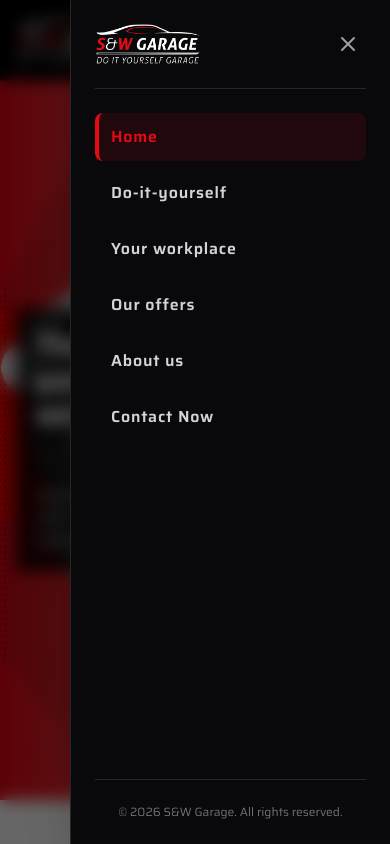
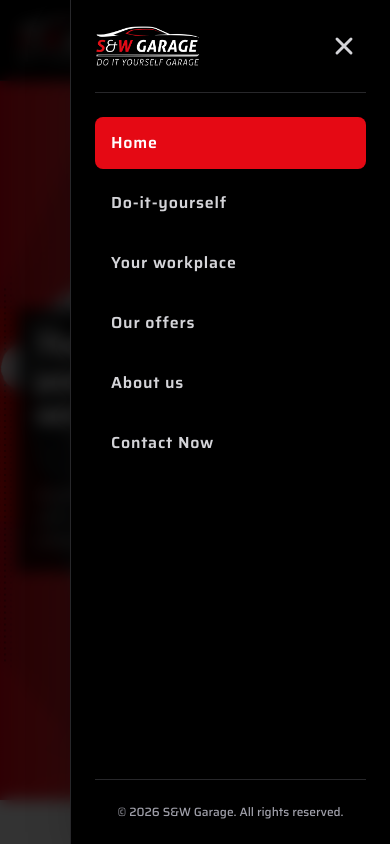
Before and after one commit to gokul278/Garage, a React (Vite) app: page / in a window 390 px wide. Both pictures are taken after a click on the button "Open main menu". Shown: the top 844 px of the page. Built offline with nearby package versions, Linux system fonts and the light colour scheme.

Commit message:
feat: add BeforeAfterSlider and ImplementationSection components with navigation and touch support

```diff
--- a/package.json
+++ b/package.json
@@ -4,7 +4,7 @@
   "version": "0.0.0",
   "type": "module",
   "scripts": {
-    "dev": "vite",
+    "dev": "vite --host",
     "build": "tsc -b && vite build",
     "lint": "eslint .",
     "preview": "vite preview"
--- a/src/Pages/Header/Header.tsx
+++ b/src/Pages/Header/Header.tsx
@@ -20,6 +20,18 @@ export default function Header() {
         return () => window.removeEventListener('scroll', handleScroll);
     }, []);
 
+    // Prevent background scrolling when mobile sidebar drawer is open
+    useEffect(() => {
+        if (isSidebarOpen) {
+            document.body.style.overflow = 'hidden';
+        } else {
+            document.body.style.overflow = '';
+        }
+        return () => {
+            document.body.style.overflow = '';
+        };
+    }, [isSidebarOpen]);
+
     const navLinks = [
         { name: 'Home', path: '/home' },
         { name: 'Do-it-yourself', path: '/do-it-yourself' },
@@ -34,8 +46,9 @@ export default function Header() {
     };
 
     return (
-        <header className={`fixed top-0 left-0 right-0 w-full transition-all duration-300 z-50 border-b ${isScrolled
-            ? 'bg-zinc-100/90 backdrop-blur-md border-zinc-200/80 text-zinc-900 shadow-md'
+        <>
+            <header className={`fixed top-0 left-0 right-0 w-full transition-all duration-300 z-40 border-b ${isScrolled
+                ? 'bg-zinc-100/95 backdrop-blur-md border-zinc-200/80 text-zinc-900 shadow-md'
                 : 'bg-black border-gray-800 text-white'
                 }`}>
                 {/* Header Content Wrapper */}
@@ -77,7 +90,7 @@ export default function Header() {
                             onClick={toggleSidebar}
                             type="button"
                             className={`inline-flex items-center justify-center p-2 rounded-md transition-colors duration-200 ${isScrolled
-                                ? 'text-red-600 hover:bg-zinc-200/60'
+                                ? 'text-zinc-900 hover:bg-zinc-200/80'
                                 : 'text-white hover:bg-zinc-800'
                                 } focus:outline-none focus:ring-2 focus:ring-inset focus:ring-red-600`}
                             aria-expanded={isSidebarOpen}
@@ -100,35 +113,36 @@ export default function Header() {
                         </button>
                     </div>
                 </div>
+            </header>
 
-            {/* Sidebar Navigation Drawer for Tablet/Mobile */}
+            {/* Sidebar Navigation Overlay Drawer for Mobile (Rendered outside header element to prevent backdrop-filter stacking issues) */}
             <div
-                className={`fixed inset-0 z-50 lg:hidden flex transition-opacity duration-300 ease-in-out ${isSidebarOpen ? 'opacity-100 pointer-events-auto' : 'opacity-0 pointer-events-none'
+                className={`fixed inset-0 z-[100] lg:hidden transition-opacity duration-300 ${isSidebarOpen ? 'opacity-100 pointer-events-auto' : 'opacity-0 pointer-events-none'
                     }`}
             >
-                {/* Backdrop overlay */}
+                {/* Full Dark Overlay */}
                 <div
-                    className="fixed inset-0 bg-black/60 backdrop-blur-sm transition-opacity duration-300"
+                    className="fixed inset-0 bg-black/80 backdrop-blur-sm"
                     onClick={toggleSidebar}
                 />
 
-                {/* Drawer Menu */}
+                {/* Solid Black Drawer Panel */}
                 <div
-                    className={`fixed top-0 right-0 bottom-0 w-80 max-w-full bg-zinc-950 border-l border-zinc-800 p-6 flex flex-col justify-between shadow-2xl transition-transform duration-300 ease-in-out transform ${isSidebarOpen ? 'translate-x-0' : 'translate-x-full'
+                    className={`fixed top-0 right-0 bottom-0 w-80 max-w-[85vw] bg-black text-white border-l border-zinc-800 p-6 flex flex-col justify-between shadow-2xl transition-transform duration-300 ease-in-out transform z-[101] ${isSidebarOpen ? 'translate-x-0' : 'translate-x-full'
                         }`}
                 >
                     <div>
                         {/* Drawer Header */}
-                        <div className="flex items-center justify-between pb-6 border-b border-zinc-800 mb-6">
+                        <div className="flex items-center justify-between pb-6 border-b border-zinc-800 mb-6 bg-black">
                             <img src={logoImg} alt="S&W Garage Logo" className="h-10 w-auto object-contain" />
                             <button
                                 onClick={toggleSidebar}
                                 type="button"
-                                className="rounded-md p-1.5 text-zinc-400 hover:text-red-600 hover:bg-zinc-900 focus:outline-none transition-all duration-200"
+                                className="rounded-md p-2 text-zinc-300 hover:text-white hover:bg-zinc-900 focus:outline-none transition-all duration-200"
                             >
                                 <span className="sr-only">Close menu</span>
                                 <svg
-                                    className="h-6 w-6"
+                                    className="h-7 w-7"
                                     fill="none"
                                     viewBox="0 0 24 24"
                                     stroke="currentColor"
@@ -136,14 +150,14 @@ export default function Header() {
                                     <path
                                         strokeLinecap="round"
                                         strokeLinejoin="round"
-                                        strokeWidth="2"
+                                        strokeWidth="2.5"
                                         d="M6 18L18 6M6 6l12 12"
                                     />
                                 </svg>
                             </button>
                         </div>
 
-                        {/* Drawer Links */}
+                        {/* Drawer Navigation Links */}
                         <nav className="flex flex-col space-y-2">
                             {navLinks.map((link) => (
                                 <NavLink
@@ -151,9 +165,9 @@ export default function Header() {
                                     to={link.path}
                                     onClick={toggleSidebar}
                                     className={({ isActive }) =>
-                                        `block px-4 py-3 rounded-lg font-saira text-base font-semibold tracking-wider transition-all duration-200 ${isActive || (link.path === '/home' && window.location.pathname === '/')
-                                            ? 'bg-[#e50914]/10 text-[#e50914] border-l-4 border-[#e50914] pl-3'
-                                            : 'text-zinc-300 hover:bg-zinc-900 hover:text-white pl-4'
+                                        `block px-4 py-3.5 rounded-lg font-saira text-base font-semibold tracking-wider transition-all duration-200 ${isActive || (link.path === '/home' && window.location.pathname === '/')
+                                            ? 'bg-[#e50914] text-white shadow-md'
+                                            : 'text-zinc-300 hover:bg-zinc-900 hover:text-white'
                                         }`
                                     }
                                 >
@@ -164,11 +178,11 @@ export default function Header() {
                     </div>
 
                     {/* Drawer Footer */}
-                    <div className="pt-6 border-t border-zinc-800 text-center text-xs text-zinc-500">
+                    <div className="pt-6 border-t border-zinc-800 text-center text-xs text-zinc-400 font-medium">
                         &copy; {new Date().getFullYear()} S&W Garage. All rights reserved.
                     </div>
                 </div>
             </div>
-        </header>
+        </>
     );
 }
--- a/src/Pages/Home/BeforeAfterSlider.tsx
+++ b/src/Pages/Home/BeforeAfterSlider.tsx
@@ -54,23 +54,29 @@ export default function BeforeAfterSlider({
 
     useEffect(() => {
         if (isDragging) {
+            const handleTouchMovePrevent = (e: TouchEvent) => {
+                if (e.cancelable) e.preventDefault();
+                if (e.touches[0]) handleMove(e.touches[0].clientX);
+            };
+
             window.addEventListener('mousemove', handleMouseMove);
             window.addEventListener('mouseup', handleMouseUp);
-            window.addEventListener('touchmove', handleTouchMove);
+            window.addEventListener('touchmove', handleTouchMovePrevent, { passive: false });
             window.addEventListener('touchend', handleMouseUp);
+
+            return () => {
+                window.removeEventListener('mousemove', handleMouseMove);
+                window.removeEventListener('mouseup', handleMouseUp);
+                window.removeEventListener('touchmove', handleTouchMovePrevent);
+                window.removeEventListener('touchend', handleMouseUp);
+            };
         }
-        return () => {
-            window.removeEventListener('mousemove', handleMouseMove);
-            window.removeEventListener('mouseup', handleMouseUp);
-            window.removeEventListener('touchmove', handleTouchMove);
-            window.removeEventListener('touchend', handleMouseUp);
-        };
-    }, [isDragging, handleMouseMove, handleMouseUp, handleTouchMove]);
+    }, [isDragging, handleMouseMove, handleMouseUp, handleMove]);
 
     return (
         <div
             ref={containerRef}
-            className="relative w-full aspect-[16/9] rounded-lg overflow-hidden shadow-2xl select-none group border border-white/10"
+            className="relative w-full aspect-[16/9] rounded-lg overflow-hidden shadow-2xl select-none group border border-white/10 touch-none"
             onMouseDown={(e) => {
                 setIsDragging(true);
                 handleMove(e.clientX);
--- a/src/Pages/Home/ImplementationSection.tsx
+++ b/src/Pages/Home/ImplementationSection.tsx
@@ -121,7 +121,7 @@ export default function ImplementationSection() {
                     >
                         {/* Image Display Frame with Touch & Mouse Drag */}
                         <div
-                            className="relative w-full aspect-[4/3] rounded-md overflow-hidden shadow-lg border border-zinc-200 bg-zinc-100 cursor-grab active:cursor-grabbing select-none"
+                            className="relative w-full aspect-[4/3] rounded-md overflow-hidden shadow-lg border border-zinc-200 bg-zinc-100 cursor-grab active:cursor-grabbing select-none touch-pan-y"
                             onTouchStart={(e) => onStart(e.touches[0].clientX)}
                             onTouchMove={(e) => onMove(e.touches[0].clientX)}
                             onTouchEnd={onEnd}
```
Lines whose indentation alone changed are shown as unchanged.
